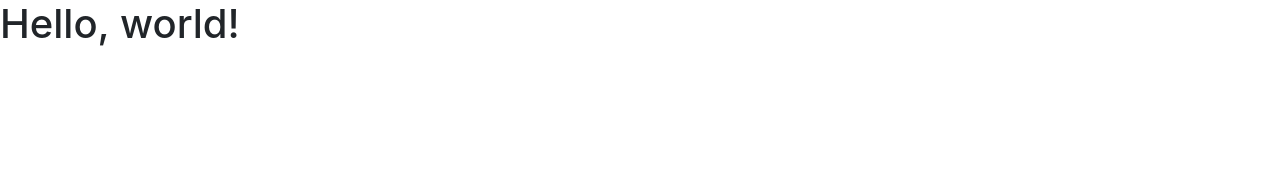
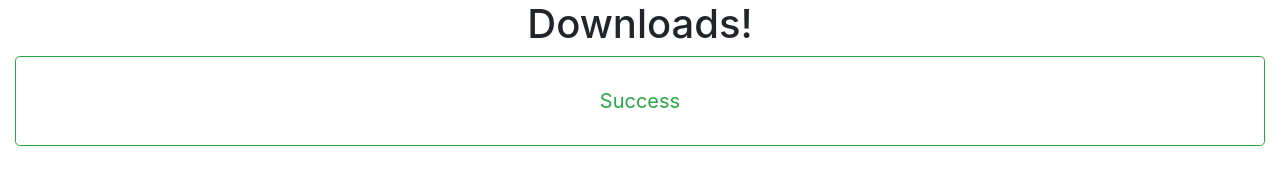
Before and after one commit to KihtrakRaknas/setup, a plain HTML site: page index.html in a window 1280 px wide. Drawn offline with nearby package versions, Linux system fonts and the light colour scheme.

Commit message:
added button

```diff
--- a/index.html
+++ b/index.html
@@ -11,7 +11,10 @@
     <title>Hello, world!</title>
   </head>
   <body>
-    <h1>Hello, world!</h1>
+    <div class="container-fluid">
+    	<h1 class="text-center">Downloads!</h1>
+    	<button style="width:100%;height:90px;" type="button" class="btn btn-lg btn-outline-success">Success</button>
+	</div>
 
     <!-- Optional JavaScript -->
     <!-- jQuery first, then Popper.js, then Bootstrap JS -->
```
